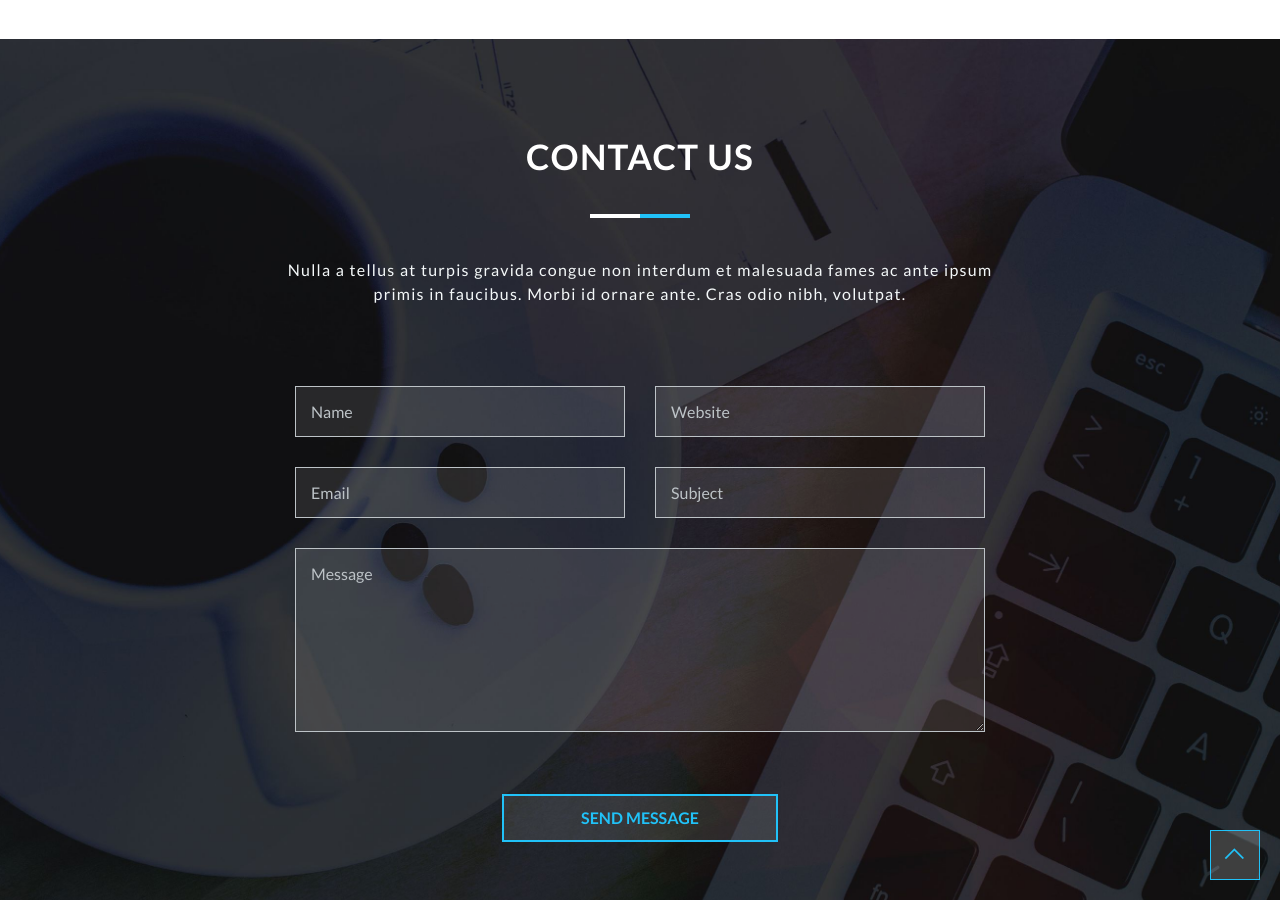
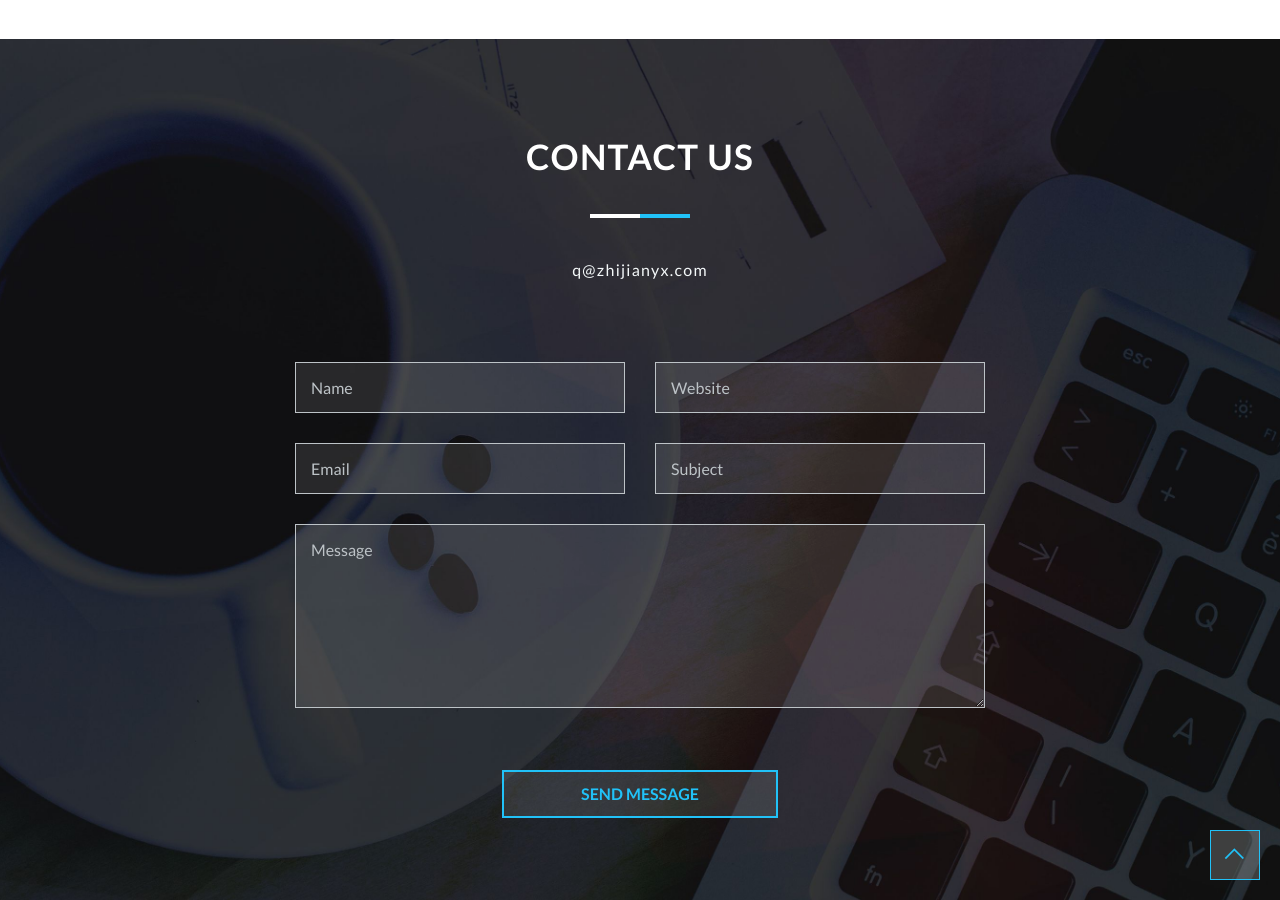
Before and after one commit to qjustq/zjgame, a Jekyll site: the page built from index.html, in a window 1280 px wide and 900 px high, scrolled down 9185 px. Built offline with Jekyll 4.4.1, drawn with Linux system fonts in a browser that asks for light colours; nearby versions of some CDN libraries; some of the changed text lies outside the part shown.

Commit message:
cg config some info

```diff
--- a/_config.yml
+++ b/_config.yml
@@ -18,7 +18,7 @@ exclude: ["node_modules", "gulpfile.js", "package.json", "Gemfile", "README.md"]
 baseurl:
 
 # the base hostname & protocol for your site
-url: "http://localhost:3000"
+url: "zhijianyx.com"
 
 ####################################
 ######   Optional Features    ######
@@ -47,9 +47,9 @@ jekyll-archives:
 #######################################################
 
 # This is your site title
-title: Sera - OnePage Multi-Purpose Theme
+title: 至简游戏 - 承载无限想象
 # Website language
-lang: en-US
+lang: cn-ZH
 # Header Title
 header-title: Create the <strong>Impossible</strong>
 # Header Tagline
@@ -62,23 +62,23 @@ headter-tagline: We Always
 # Focus Buttons
 header-focus-button:
   title: Download Now
-  url: https://themeforest.net/collections/6069390-sera
+  url: zhijianyx.com
 
 # Secondary Buttons
 header-secondary-button:
   title: Discover More
-  url: http://themeforest.net/user/gleesik
+  url: zhijianyx.com
 
 #
 # This is your email adress, contact from send here all emails from contact section
 # IMPORTANT: you can modify contact form from this static template, but now works contact form works with a free external server
 # To configure this contact form, first please send a fictive email afeter you enter below your email and verify that :)
 #
-email: your_email@example.com
+email: q@zhijianyx.com
 
 # Offer Banner Link
 # Default link is a link to all Sera OnePage products
-banner-link: https://themeforest.net/collections/6069390-sera
+banner-link: zhijianyx.com
 
 ####################################
 ######  Global Social Links   ######
@@ -446,13 +446,13 @@ plan-ultimate-url: '#'
 ############   Contact   ############
 #####################################
 contact-title: Contact Us
-contact-description: Nulla a tellus at turpis gravida congue non interdum et malesuada fames ac ante ipsum primis in faucibus. Morbi id ornare ante. Cras odio nibh, volutpat.
+contact-description: q@zhijianyx.com
 
 
 #####################################
 #############   Footer   ############
 #####################################
-footer-description: Nulla a tellus at turpis gravida congue non interdum et malesuada fames ac ante ipsum primis in faucibus. Morbi id ornare ante. Cras odio nibh, volutpat.
-footer-copyright-text: Gleesik&trade;
-footer-copyright-url: http://gleesik.ro/
-footer-copyright-year: 2016
+footer-description: 至简游戏
+footer-copyright-text:
+footer-copyright-url: zhijianyx.com
+footer-copyright-year: 2018
```
